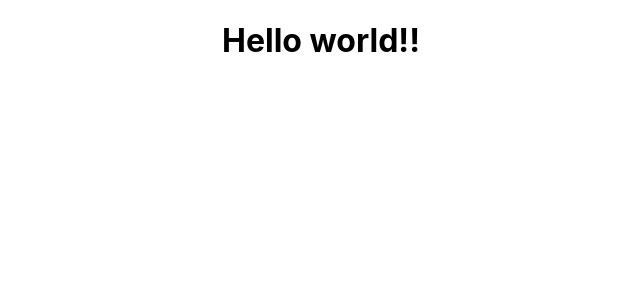
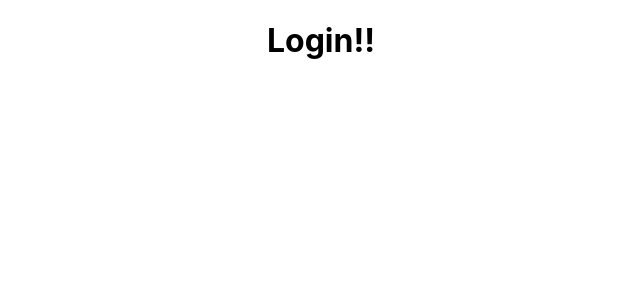
Before and after one commit to dipbazz/track-my-fitness-ui, a React (Create React App) app: page /login in a window 1280 px wide. Shown: the top 300 px of the page, without its empty margins (319-959 px from the left). Built offline with nearby package versions, Linux system fonts and the light colour scheme.

Commit message:
Add login and register component

```diff
--- a/package.json
+++ b/package.json
@@ -8,6 +8,7 @@
     "@testing-library/user-event": "^12.8.3",
     "react": "^17.0.2",
     "react-dom": "^17.0.2",
+    "react-router-dom": "^5.2.0",
     "react-scripts": "4.0.3",
     "web-vitals": "^1.1.2"
   },
--- a/src/App.js
+++ b/src/App.js
@@ -1,10 +1,14 @@
+import { BrowserRouter } from 'react-router-dom';
 import './App.css';
+import Routes from './config/Routes';
 
 function App() {
   return (
-    <div className="App">
-      <h1>Hello world!!</h1>
-    </div>
+    <BrowserRouter>
+      <div className="App">
+        <Routes />
+      </div>
+    </BrowserRouter>
   );
 }
 
--- /dev/null
+++ b/src/components/Login.js
@@ -0,0 +1,5 @@
+const Login = () => (
+  <h1>Login!!</h1>
+);
+
+export default Login;
--- /dev/null
+++ b/src/components/Register.js
@@ -0,0 +1,5 @@
+const Register = () => (
+  <h1>Register!!</h1>
+);
+
+export default Register;
--- /dev/null
+++ b/src/config/Routes.js
@@ -0,0 +1,13 @@
+import { Route, Switch } from 'react-router-dom';
+import Login from '../components/Login';
+import Register from '../components/Register';
+
+
+const Routes = () => (
+  <Switch>
+    <Route path="/login" component={Login} exact />
+    <Route path="/register" component={Register} exact />
+  </Switch>
+);
+
+export default Routes;
```
Also changed, not shown: 1 other file (tests, documents, lock files or other folders).
